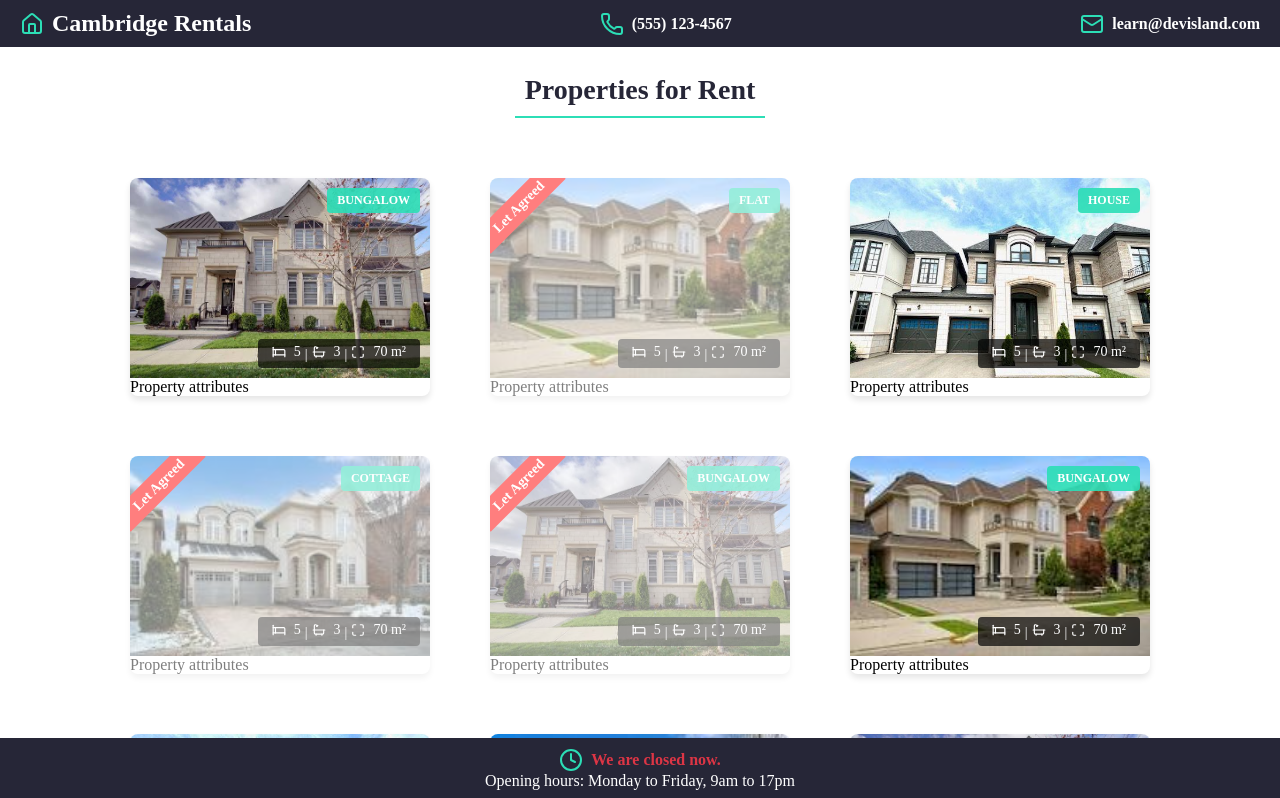
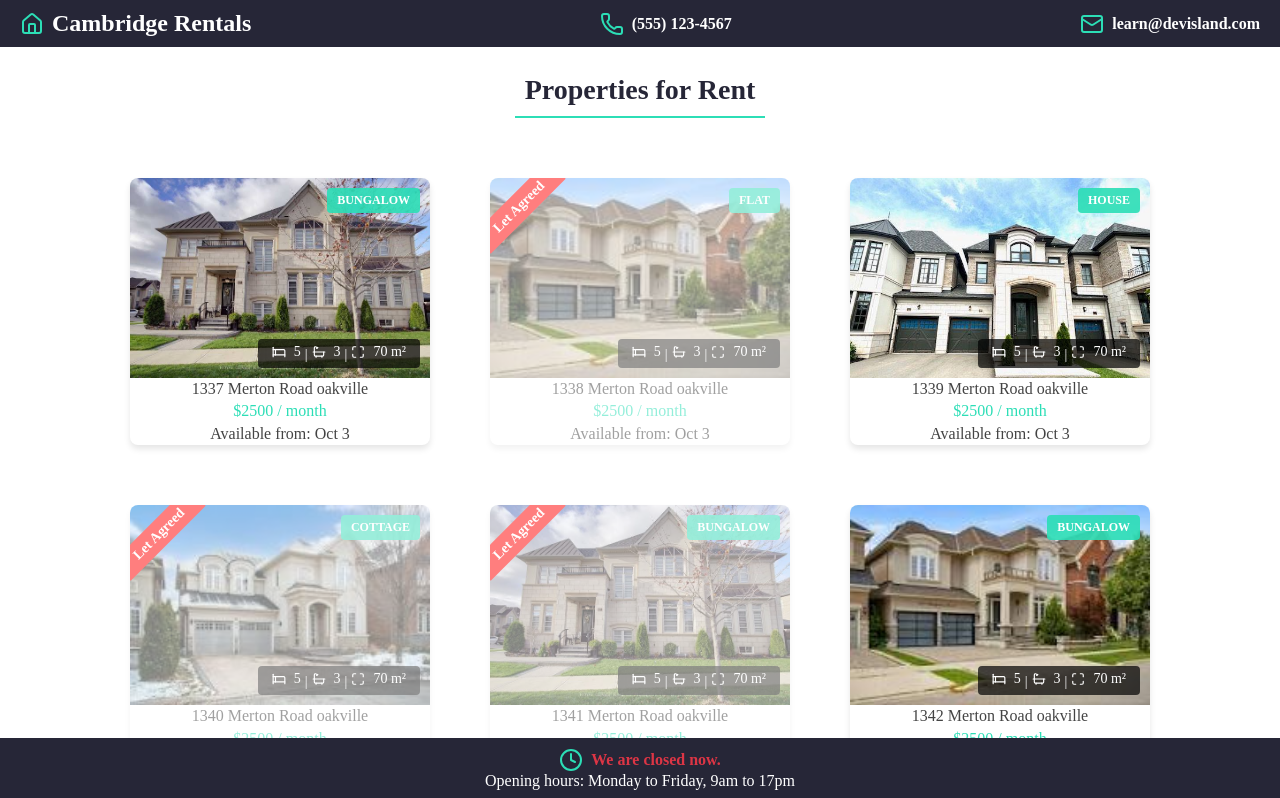
Before and after one commit to CleanCodeNinja01/react-practice, a React (Vite) app in the folder my-app/: page / in a window 1280 px wide. Shown: the top 798 px of the page. Built offline with nearby package versions, Linux system fonts and the light colour scheme.

Commit message:
Add Property Attribute component

```diff
--- a/my-app/src/components/PropertyList/Property/Property.jsx
+++ b/my-app/src/components/PropertyList/Property/Property.jsx
@@ -5,18 +5,18 @@ import "./PropertyImage/PropertyBanner/PropertyBanner"
 import PropertyBanner from "./PropertyImage/PropertyBanner/PropertyBanner";
 import IconWithText from "./PropertyImage/IconWithText/IconWithText";
 import {Bath, Bed, Maximize} from "lucide-react"
-// import { Bed } from "lucide-react"
+import PropertyAttribute from "./PropertyAttribute/PropertyAttribute"
 
 const Property = ({
     // key,
     image,
     bedrooms,
     bathrooms,
-    // address,
-    // rent,
+    address,
+    rent,
     surface,
     available,
-    // date,
+    date,
     type,
 }) => {
     return (
@@ -43,7 +43,16 @@ const Property = ({
                     />
                 </div>
             </PropertyImage>
-            <div>Property attributes</div>
+            <PropertyAttribute
+                text={address}
+            />
+            <PropertyAttribute
+                text={`$${rent} / month`}
+                color="#2CDEB6"
+            />
+            <PropertyAttribute
+                text={`Available from: ${date}`}
+            />
         </div>
     )
 }
--- /dev/null
+++ b/my-app/src/components/PropertyList/Property/PropertyAttribute/PropertyAttribute.css
@@ -0,0 +1,10 @@
+.property-attribute {
+    text-align: center;
+    padding: 0 0.625rem;
+    font-size: 1rem;
+    line-height: 1.4rem;
+}
+
+p {
+    margin: 0.3125rem
+}
--- /dev/null
+++ b/my-app/src/components/PropertyList/Property/PropertyAttribute/PropertyAttribute.jsx
@@ -0,0 +1,12 @@
+import "./PropertyAttribute.css"
+
+const PropertyAttribute = ({text, color = "#444"}) => {
+    const style = {color};
+    return (
+        <div style={style} className="property-attribute">
+            {text}
+        </div>
+    )
+}
+
+export default PropertyAttribute;
```
